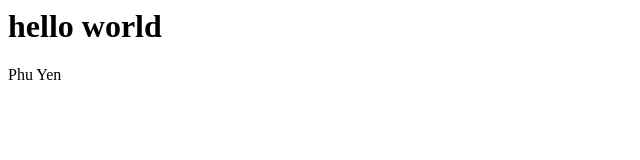
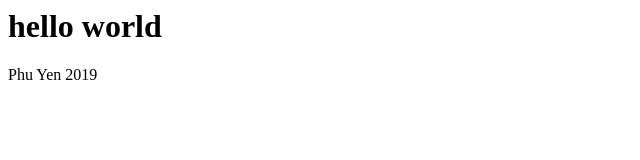
Before and after one commit to NganDo2911/demogithub, a plain HTML site: page index.html in a window 1280 px wide. Shown: the full height of the page, 0-640 px from the left. Drawn offline with Linux system fonts and the light colour scheme.

Commit message:
Update index.html

```diff
--- a/index.html
+++ b/index.html
@@ -1,2 +1,2 @@
 <h1>hello world</h1>
-<p>Phu Yen </p>
+<p>Phu Yen 2019</p>
```
